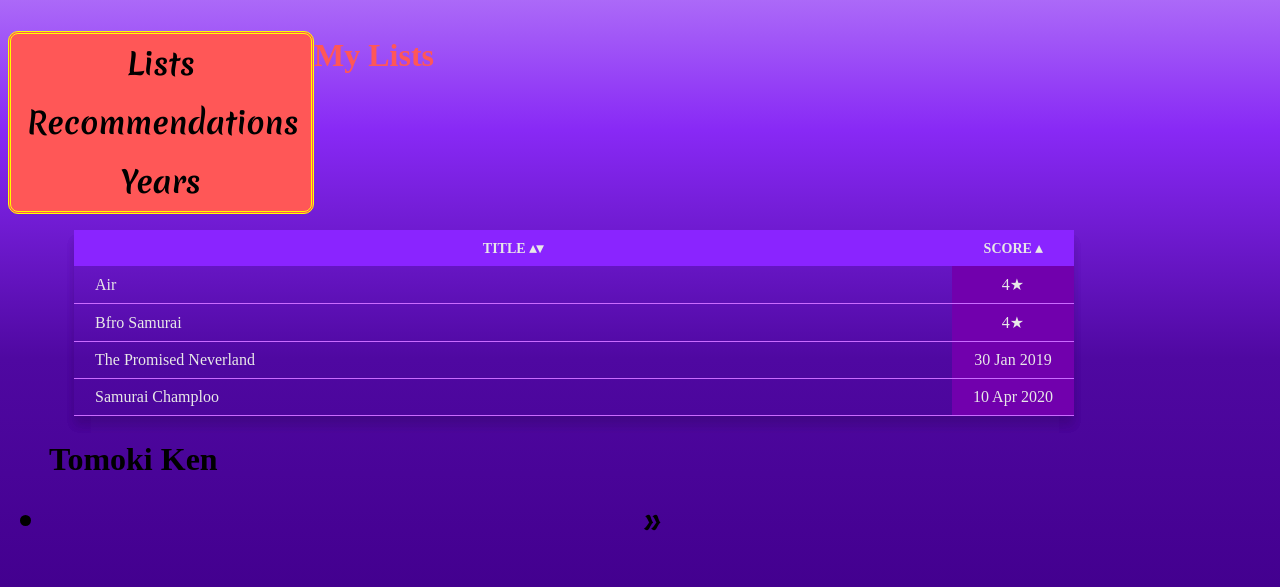
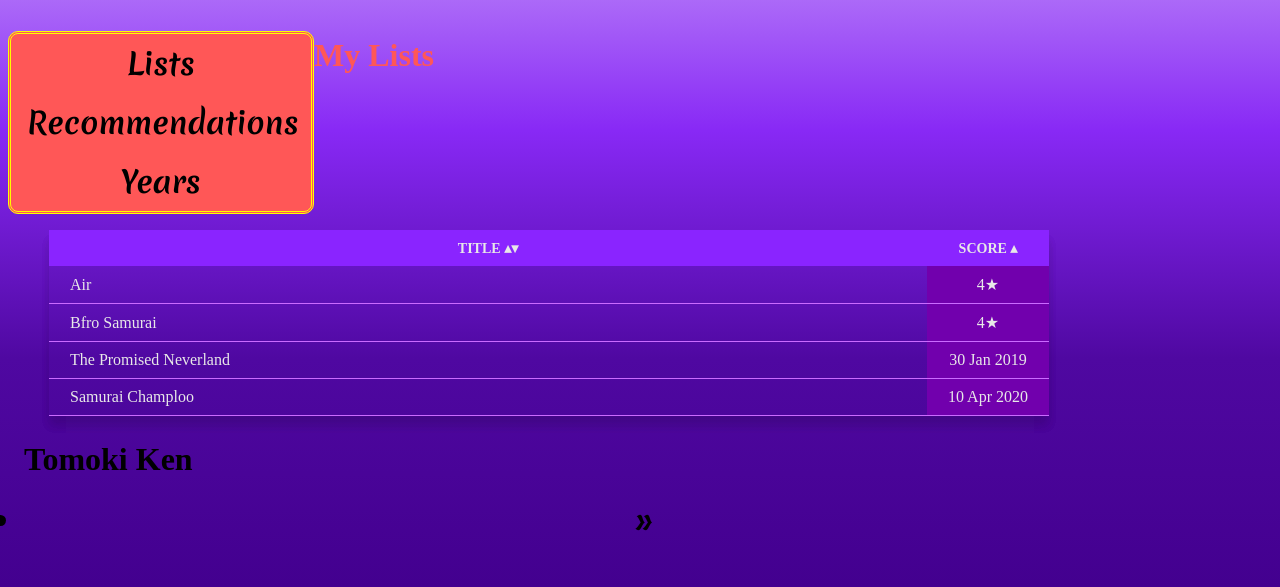
Before and after one commit to Myanimerag/my-animerag.github.io, a Jekyll site: the page built from blog/index.html, in a window 1280 px wide. Shown: the part 326-913 px from the top of the page. Built offline with Jekyll 4.4.1, drawn with Linux system fonts in a browser that asks for light colours; some web fonts are replaced.

Commit message:
Update main.css

```diff
--- a/css/main.css
+++ b/css/main.css
@@ -74,7 +74,7 @@ display: block;
 .atitle {
   font-family: 'Fredericka the Great', cursive;
   color: #ff5757;
-  margin-bottom: -15px;
+  margin-bottom: -25px;
 }
 
   .top {
@@ -202,7 +202,7 @@ margin: 6px;
 
     .home {
 background-color: rgba(255, 255, 255, 0);
-margin-left:25px;
+margin-right: -8px;
 padding:1px 16px;
 }
 
```
